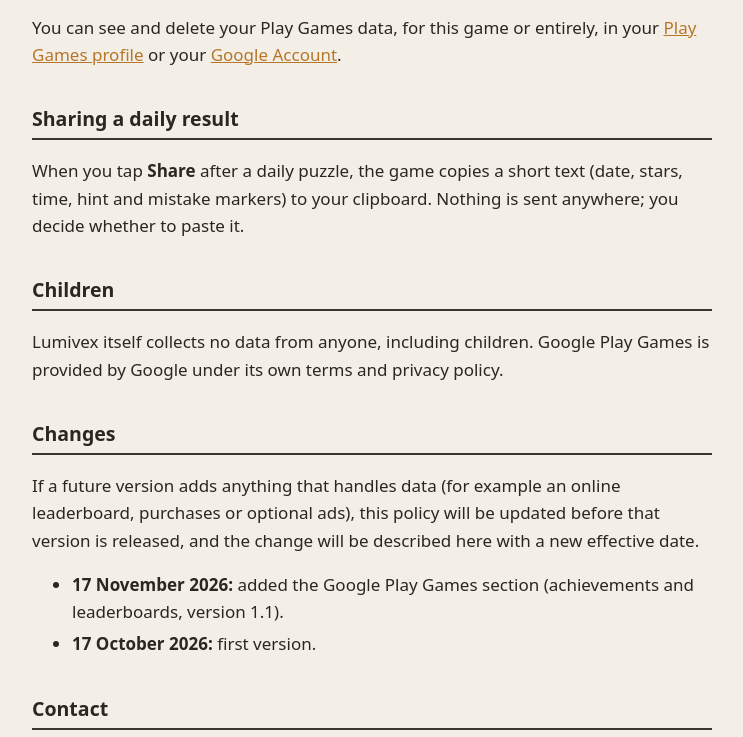
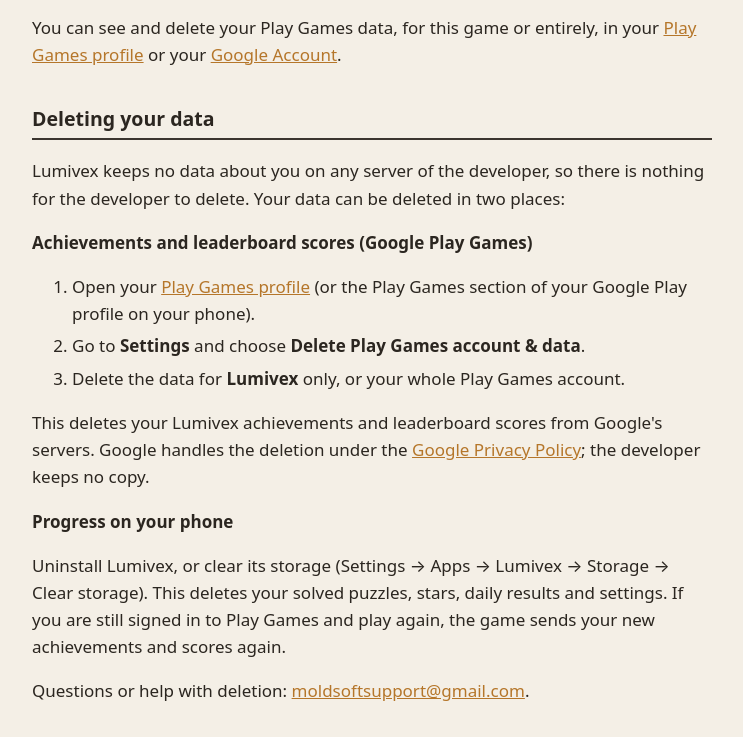
Before and after one commit to cabdyn/lumivex-site, a plain HTML site: page privacy.html in a window 1280 px wide. Shown: the part 1189-1926 px from the top of the page, without its empty margins (268-1011 px from the left). Drawn offline with Linux system fonts and the light colour scheme.

Commit message:
added section about deleting user data

```diff
--- a/privacy.html
+++ b/privacy.html
@@ -36,6 +36,19 @@
 <p>The developer of Lumivex does not run any servers and does not receive your email address or any other personal data through this feature. Google handles this data under the <a href="https://policies.google.com/privacy">Google Privacy Policy</a>.</p>
 <p>You can see and delete your Play Games data, for this game or entirely, in your <a href="https://play.google.com/games/profile">Play Games profile</a> or your <a href="https://myaccount.google.com">Google Account</a>.</p>
 
+<h2 id="delete-data">Deleting your data</h2>
+<p>Lumivex keeps no data about you on any server of the developer, so there is nothing for the developer to delete. Your data can be deleted in two places:</p>
+<p><strong>Achievements and leaderboard scores (Google Play Games)</strong></p>
+<ol>
+  <li>Open your <a href="https://play.google.com/games/profile">Play Games profile</a> (or the Play Games section of your Google Play profile on your phone).</li>
+  <li>Go to <strong>Settings</strong> and choose <strong>Delete Play Games account &amp; data</strong>.</li>
+  <li>Delete the data for <strong>Lumivex</strong> only, or your whole Play Games account.</li>
+</ol>
+<p>This deletes your Lumivex achievements and leaderboard scores from Google's servers. Google handles the deletion under the <a href="https://policies.google.com/privacy">Google Privacy Policy</a>; the developer keeps no copy.</p>
+<p><strong>Progress on your phone</strong></p>
+<p>Uninstall Lumivex, or clear its storage (Settings → Apps → Lumivex → Storage → Clear storage). This deletes your solved puzzles, stars, daily results and settings. If you are still signed in to Play Games and play again, the game sends your new achievements and scores again.</p>
+<p>Questions or help with deletion: <a href="mailto:moldsoftsupport@gmail.com">moldsoftsupport@gmail.com</a>.</p>
+
 <h2>Sharing a daily result</h2>
 <p>When you tap <strong>Share</strong> after a daily puzzle, the game copies a short text (date, stars, time, hint and mistake markers) to your clipboard. Nothing is sent anywhere; you decide whether to paste it.</p>
 
@@ -45,7 +58,7 @@
 <h2>Changes</h2>
 <p>If a future version adds anything that handles data (for example an online leaderboard, purchases or optional ads), this policy will be updated before that version is released, and the change will be described here with a new effective date.</p>
 <ul>
-  <li><strong>17 November 2026:</strong> added the Google Play Games section (achievements and leaderboards, version 1.1).</li>
+  <li><strong>17 November 2026:</strong> added the Google Play Games section (achievements and leaderboards, version 1.1) and how to delete your data.</li>
   <li><strong>17 October 2026:</strong> first version.</li>
 </ul>
 
```
